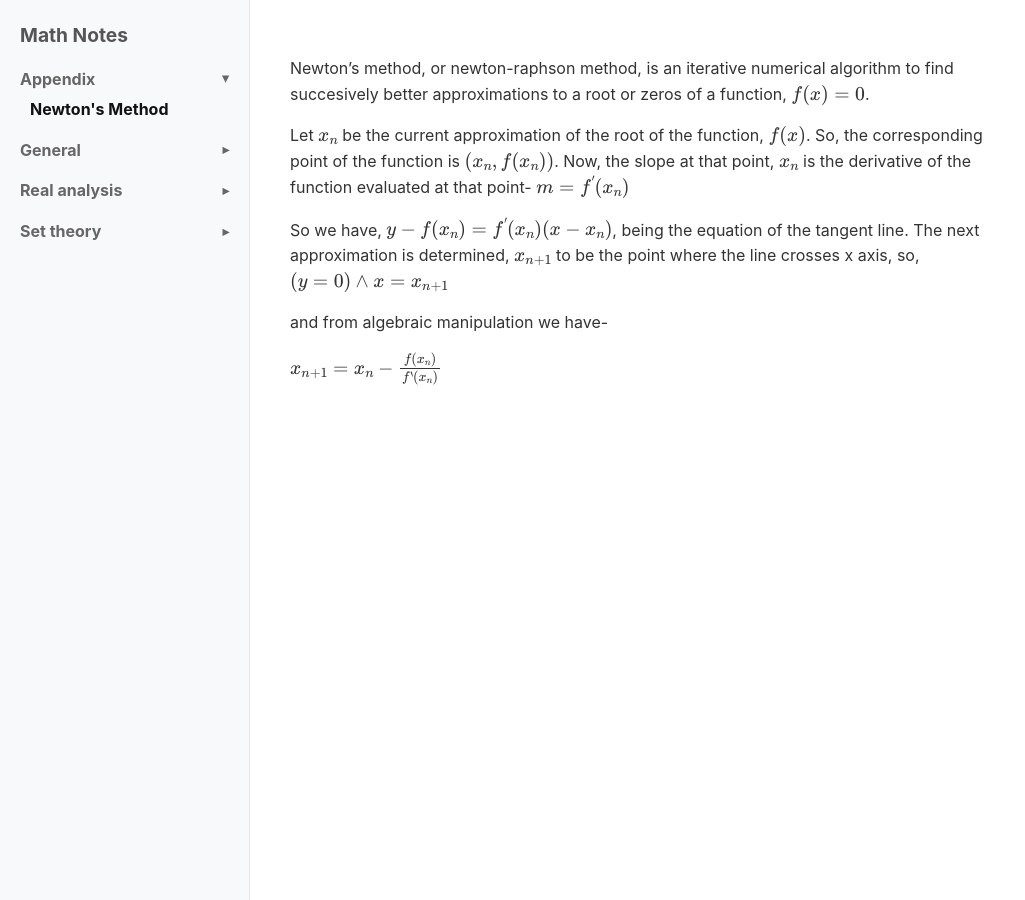
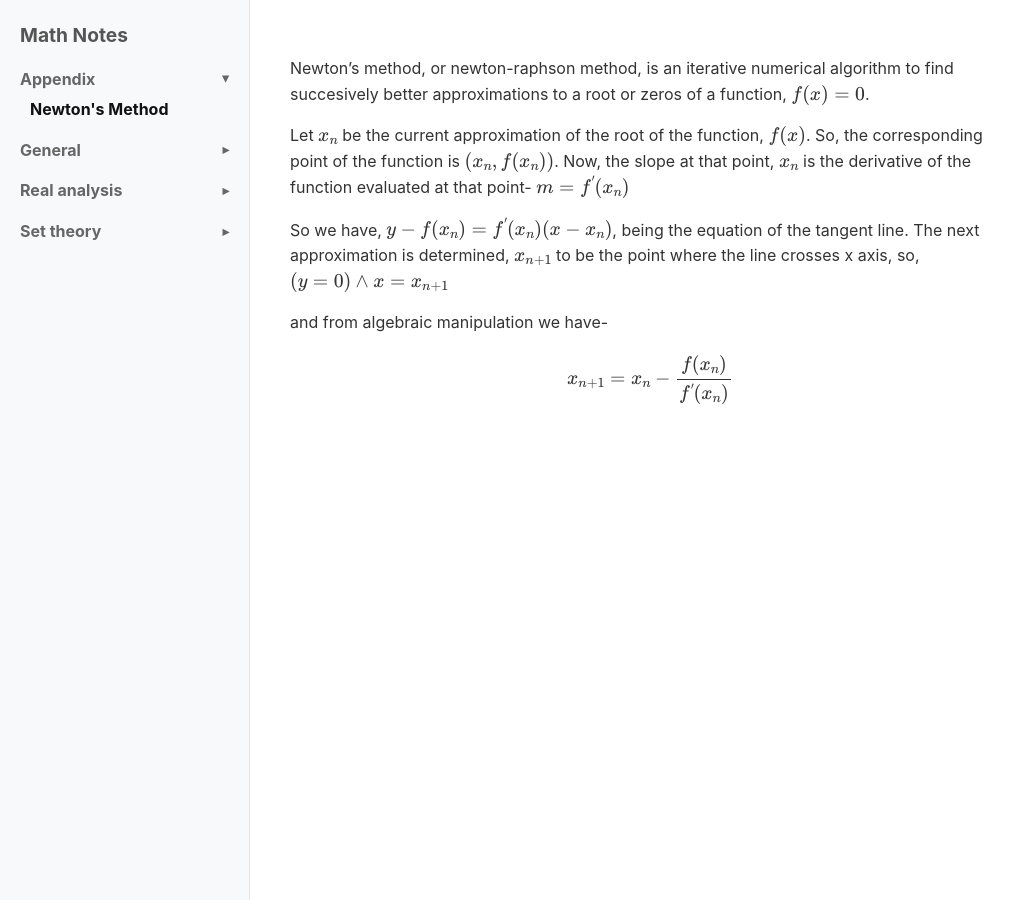
Before and after one commit to Nasif-Abdullah/Math, a Jekyll site: the page built from Appendix/Newton's_method.md, in a window 1280 px wide. Shown: the whole page, without its empty margins (0-1025 px from the left). Built offline with Jekyll 4.4.1, drawn with Linux system fonts in a browser that asks for light colours.

```diff
--- a/Appendix/Newton's_method.md
+++ b/Appendix/Newton's_method.md
@@ -11,4 +11,4 @@ So we have, $$y - f(x_n) = f^{'} (x_n) (x - x_n)$$, being the equation of the ta
 
 and from algebraic manipulation we have-
 
-$ x_{n + 1} = x_n - \frac{f(x_n)}{f^{'} (x_n)} $
+$$ x_{n + 1} = x_n - \frac{f(x_n)}{f^{'} (x_n)} $$
```
